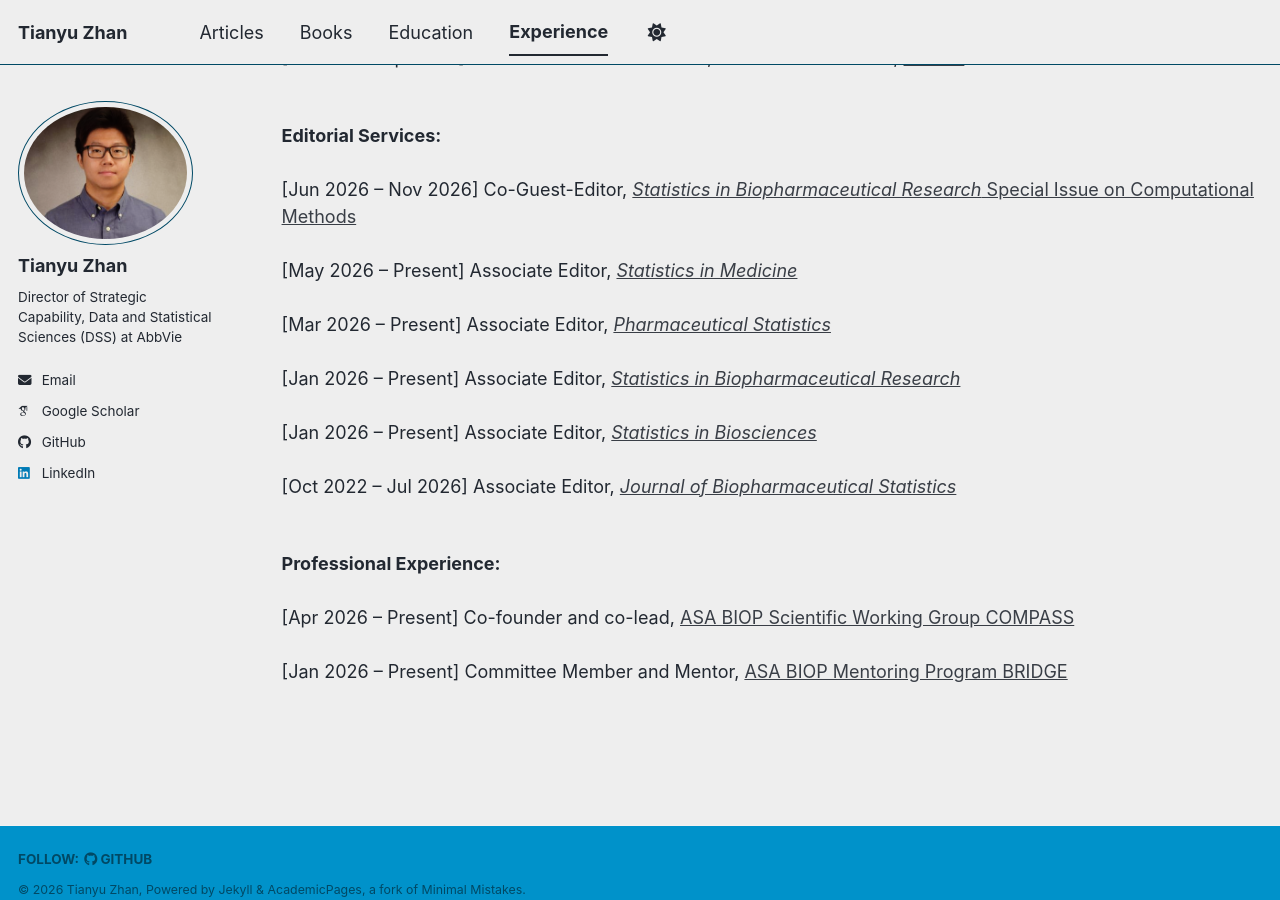
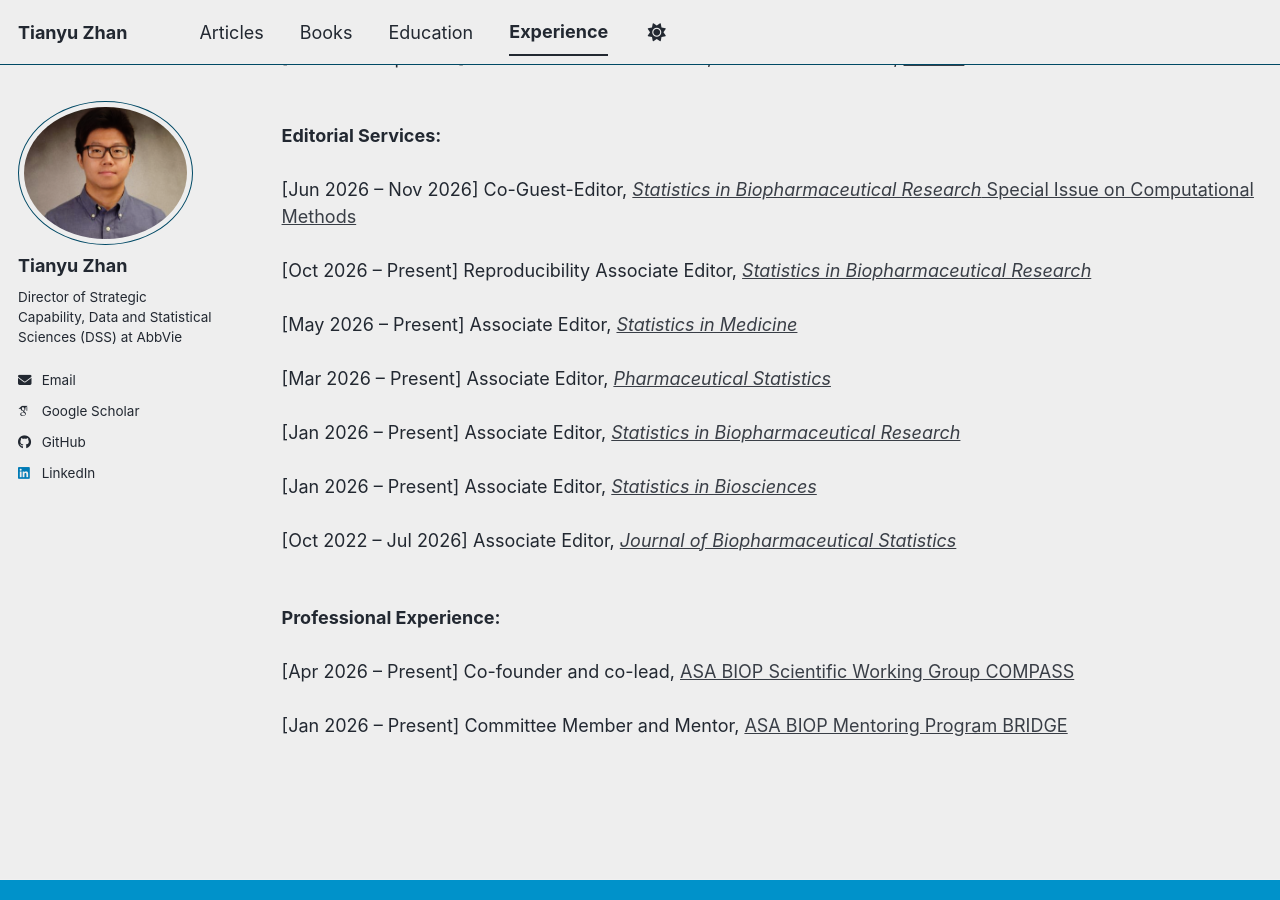
Before and after one commit to tian-yu-zhan/tian-yu-zhan.github.io, a Jekyll site: the page built from _pages/teaching.html, in a window 1280 px wide and 900 px high, scrolled down 481 px. Built offline with Jekyll 4.4.1, drawn with Linux system fonts in a browser that asks for light colours; some web fonts are replaced; a script bundle is joined from its source files by our own code; library files that are not in the unit come from our copies.

Commit message:
Update teaching.html

```diff
--- a/_pages/teaching.html
+++ b/_pages/teaching.html
@@ -34,6 +34,9 @@ author_profile: true
 [Jun 2026 – Nov 2026] Co-Guest-Editor, <a href="https://think.taylorandfrancis.com/special_issues/advanced-computational-methods-pharma-research/" target="_blank"><i>Statistics in Biopharmaceutical Research</i> Special Issue on Computational Methods</a>
   <br>
 <br>
+[Oct 2026 – Present] Reproducibility Associate Editor, <a href="https://www.tandfonline.com/journals/usbr20/about-this-journal#editorial-board" target="_blank"><i>Statistics in Biopharmaceutical Research</i></a>
+  <br>
+<br>
 [May 2026 – Present] Associate Editor, <a href="https://onlinelibrary.wiley.com/page/journal/10970258/homepage/editorialboard.html" target="_blank"><i>Statistics in Medicine</i></a>
   <br>
 <br>
```
